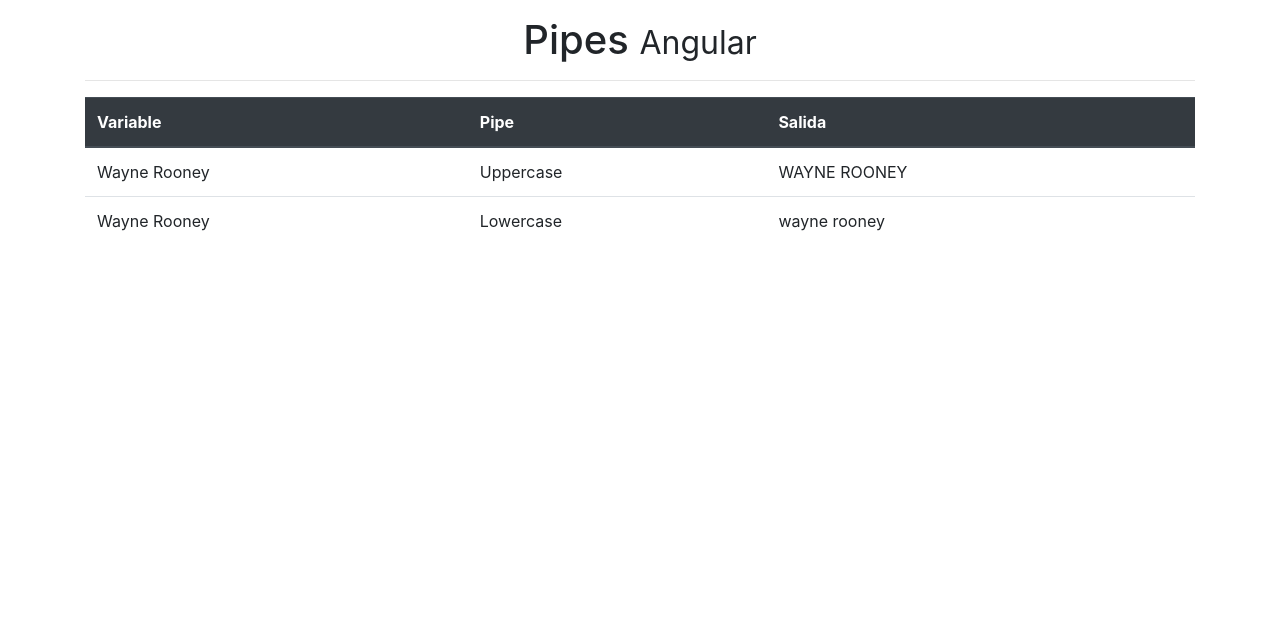
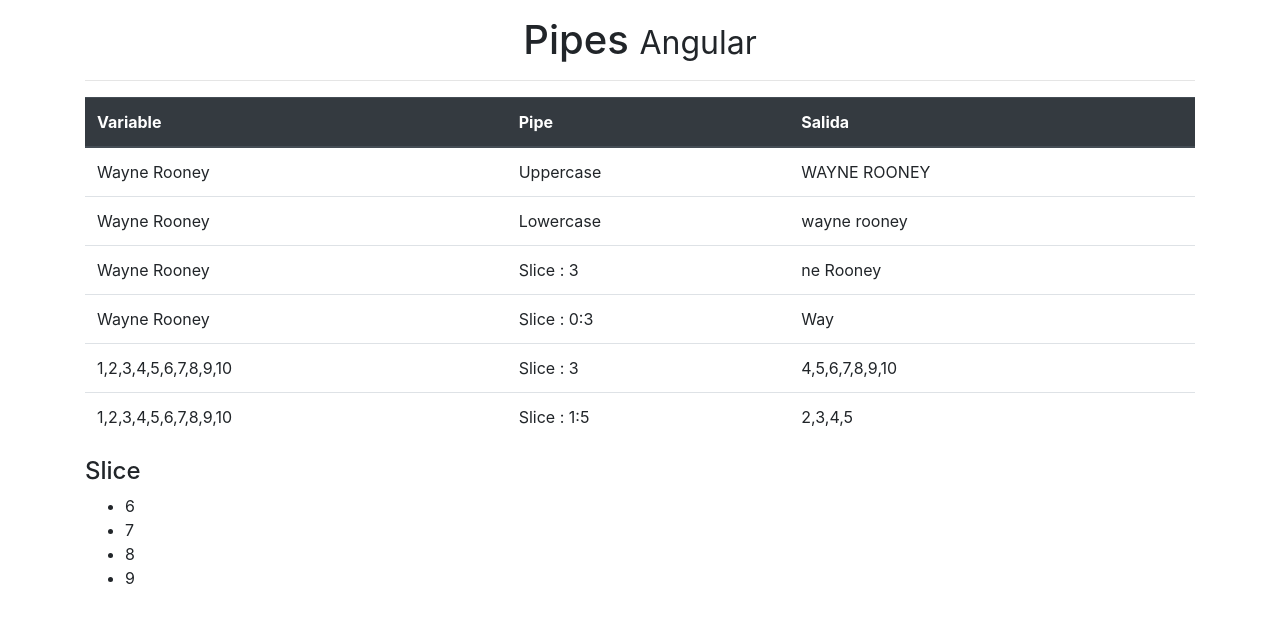
Before and after one commit to ferjavi40/Pipes-Angular, an Angular app: page / in a window 1280 px wide. Shown: the top 622 px of the page. Built offline with nearby package versions, Linux system fonts and the light colour scheme.

Commit message:
pipe slice

```diff
--- a/src/app/app.component.html
+++ b/src/app/app.component.html
@@ -24,8 +24,40 @@
           <td>Lowercase</td>
           <td>{{nombre | lowercase }}</td>
         </tr>
+        <tr>
+          <td>{{nombre}}</td>
+          <td>Slice : 3</td>
+          <td>{{nombre | slice:3 }}</td>
+        </tr>
+
+        <tr>
+          <td>{{nombre}}</td>
+          <td>Slice : 0:3</td>
+          <td>{{nombre | slice:0:3 }}</td>
+        </tr>
+
+        <tr>
+          <td>{{arreglo}}</td>
+          <td>Slice : 3</td>
+          <td>{{arreglo | slice:3 }}</td>
+        </tr>
+
+        <tr>
+          <td>{{arreglo}}</td>
+          <td>Slice : 1:5</td>
+          <td>{{arreglo | slice:1:5 }}</td>
+        </tr>
+
       </tbody>
 
     </table>
+
+  <h4>Slice</h4>
+  <ul>
+    <li *ngFor="let item of arreglo | slice: 5:9">
+      {{item}}
+    </li>
+  </ul>
   </div>
+
 </div>
--- a/src/app/app.component.ts
+++ b/src/app/app.component.ts
@@ -9,4 +9,6 @@
 
   nombre: string = 'Wayne Rooney';
 
+  arreglo = [1,2,3,4,5,6,7,8,9,10];
+
 }
```
